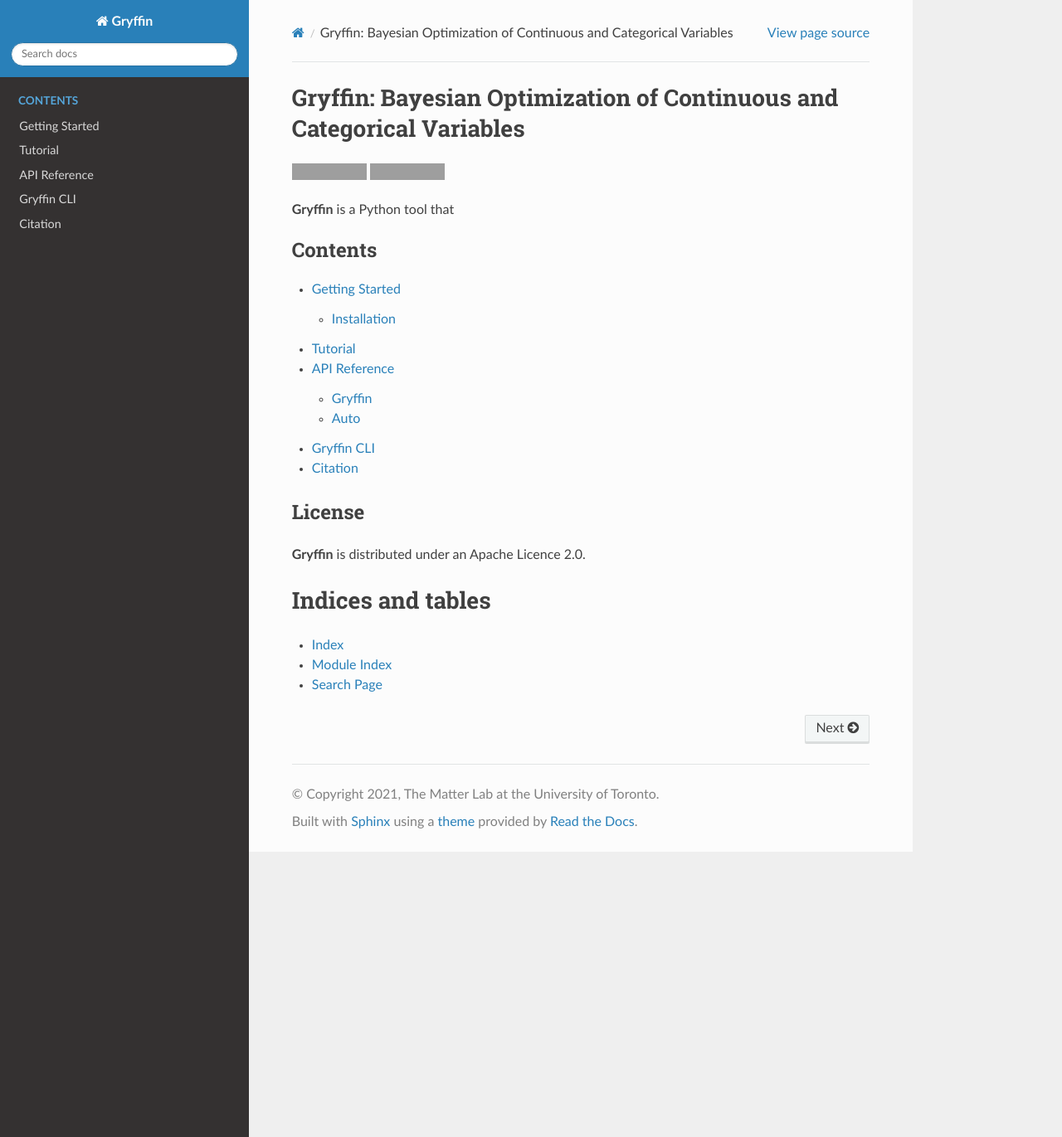
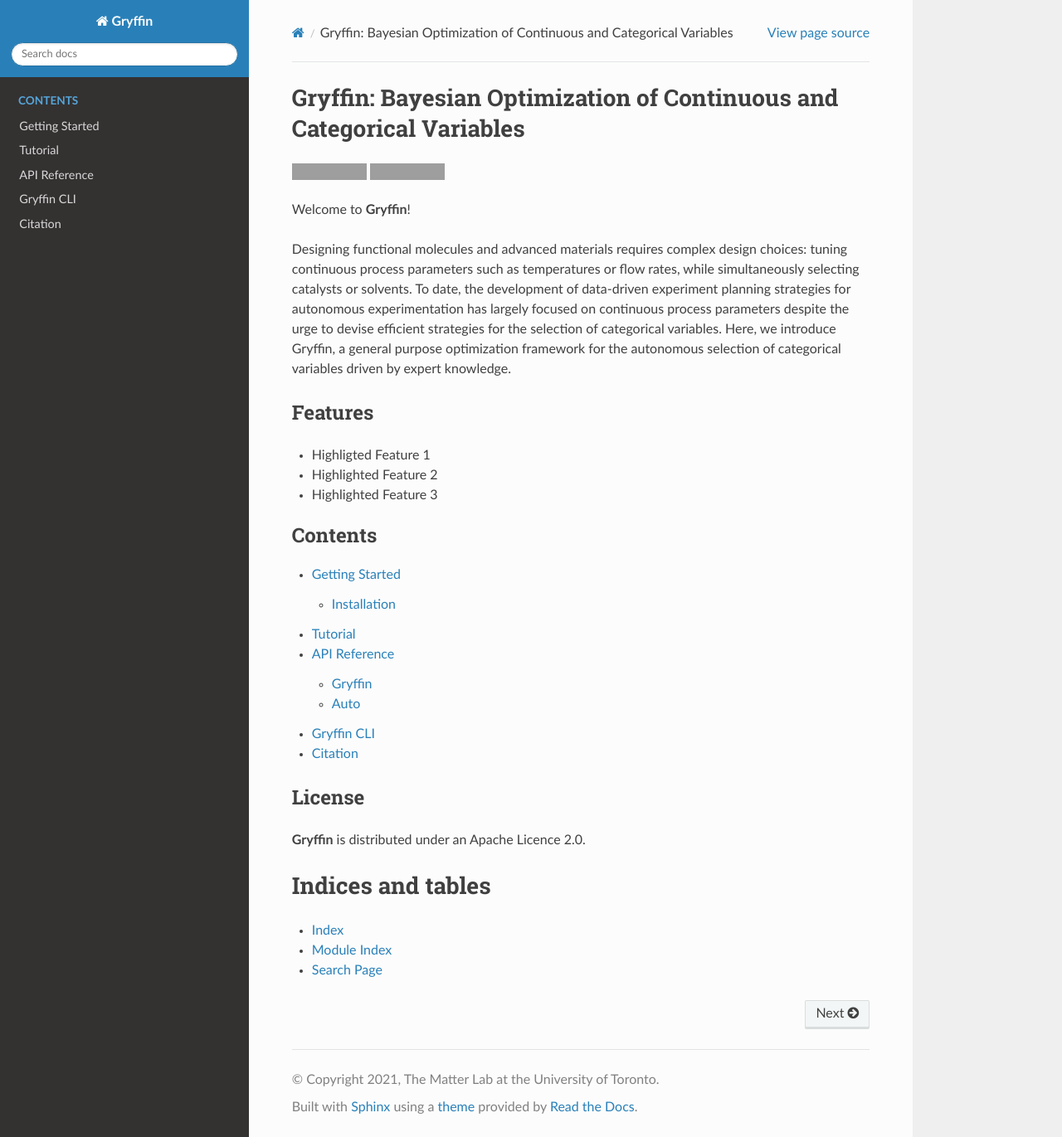
Before and after one commit to aspuru-guzik-group/gryffin, a Sphinx documentation site: the page built from docs/source/index.rst, in a window 1280 px wide and 1371 px high. Shown: the whole window at 83% size. Built offline with Sphinx 7.4.7 and the Read the Docs theme 2.0.0, drawn with Linux system fonts in a browser that asks for light colours; grey boxes are pictures that could not be loaded.

Commit message:
Add intro

```diff
--- a/docs/source/index.rst
+++ b/docs/source/index.rst
@@ -6,7 +6,23 @@ Gryffin: Bayesian Optimization of Continuous and Categorical Variables
 .. image:: https://codecov.io/gh/aspuru-guzik-group/gryffin/branch/master/graph/badge.svg?token=pHQ8Z50qf8
     :target: https://codecov.io/gh/aspuru-guzik-group/gryffin
 
-**Gryffin** is a Python tool that
+Welcome to **Gryffin**!
+
+Designing functional molecules and advanced materials requires complex design choices: tuning
+continuous process parameters such as temperatures or flow rates, while simultaneously selecting
+catalysts or solvents. To date, the development of data-driven experiment planning strategies for
+autonomous experimentation has largely focused on continuous process parameters despite the urge
+to devise efficient strategies for the selection of categorical variables. Here, we introduce Gryffin,
+a general purpose optimization framework for the autonomous selection of categorical variables
+driven by expert knowledge.
+
+Features
+--------
+
+* Highligted Feature 1
+* Highlighted Feature 2
+* Highlighted Feature 3
+
 
 .. toctree::
    :maxdepth: 2
```
Also changed, not shown: docs/source/getting_started.rst (+6 -1 lines).
